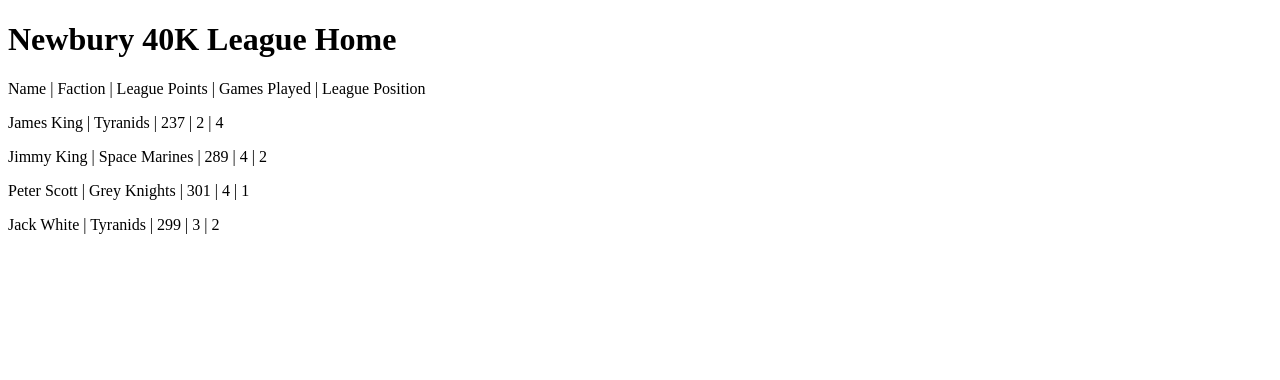
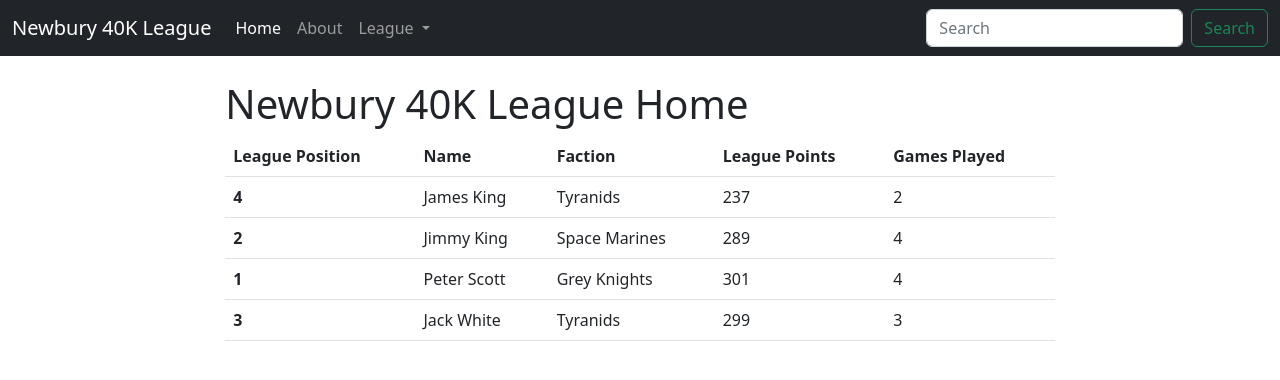
Before and after one commit to P1G30N17/newbury-40K-league-2, a Django app: page / in a window 1280 px wide. Shown: the top 380 px of the page. Run offline with Django 3.2, Linux system fonts and the light colour scheme.

Commit message:
Added navbar links and styling, Added bootstrap styling to league table.

```diff
--- a/league/templates/league/base.html
+++ b/league/templates/league/base.html
@@ -1,16 +1,70 @@
 <!DOCTYPE html>
 <html lang="en">
+
 <head>
     <meta charset="UTF-8">
     <meta name="viewport" content="width=device-width, initial-scale=1.0">
+    <link href="https://cdn.jsdelivr.net/npm/bootstrap@5.2.3/dist/css/bootstrap.min.css" rel="stylesheet"
+        integrity="sha384-rbsA2VBKQhggwzxH7pPCaAqO46MgnOM80zW1RWuH61DGLwZJEdK2Kadq2F9CUG65" crossorigin="anonymous">
     {% if title %}
     <title>{{title}}</title>
     {% else %}
     <title>Newbury 40K League</title>
     {% endif %}
 </head>
+
 <body>
-    {% block content %}
-    {% endblock content %}
+    <nav class="navbar navbar-expand-lg navbar-dark bg-dark">
+        <div class="container-fluid">
+            <a class="navbar-brand" href="{% url 'home' %}">Newbury 40K League</a>
+            <button class="navbar-toggler" type="button" data-bs-toggle="collapse"
+                data-bs-target="#navbarSupportedContent" aria-controls="navbarSupportedContent" aria-expanded="false"
+                aria-label="Toggle navigation">
+                <span class="navbar-toggler-icon"></span>
+            </button>
+            <div class="collapse navbar-collapse" id="navbarSupportedContent">
+                <ul class="navbar-nav me-auto mb-2 mb-lg-0">
+                    <li class="nav-item">
+                        <a class="nav-link active" aria-current="page" href="{% url 'home' %}">Home</a>
+                    </li>
+                    <li class="nav-item">
+                        <a class="nav-link" href="{% url 'about' %}">About</a>
+                    </li>
+                    <li class="nav-item dropdown">
+                        <a class="nav-link dropdown-toggle" href="#" role="button" data-bs-toggle="dropdown"
+                            aria-expanded="false">
+                            League
+                        </a>
+                        <ul class="dropdown-menu">
+                            <li><a class="dropdown-item" href="#">Action</a></li>
+                            <li><a class="dropdown-item" href="#">Another action</a></li>
+                            <li>
+                                <hr class="dropdown-divider">
+                            </li>
+                            <li><a class="dropdown-item" href="#">Something else here</a></li>
+                        </ul>
+                    </li>
+                </ul>
+                <form class="d-flex" role="search">
+                    <input class="form-control me-2" type="search" placeholder="Search" aria-label="Search">
+                    <button class="btn btn-outline-success" type="submit">Search</button>
+                </form>
+            </div>
+        </div>
+    </nav>
+
+    <div class="container col-8 mt-4">
+        {% block content %}
+        {% endblock content %}
+    </div>
+
+    <script src="https://cdn.jsdelivr.net/npm/@popperjs/core@2.11.6/dist/umd/popper.min.js"
+        integrity="sha384-oBqDVmMz9ATKxIep9tiCxS/Z9fNfEXiDAYTujMAeBAsjFuCZSmKbSSUnQlmh/jp3" crossorigin="anonymous">
+    </script>
+    <script src="https://cdn.jsdelivr.net/npm/bootstrap@5.2.3/dist/js/bootstrap.min.js"
+        integrity="sha384-cuYeSxntonz0PPNlHhBs68uyIAVpIIOZZ5JqeqvYYIcEL727kskC66kF92t6Xl2V" crossorigin="anonymous">
+    </script>
+
 </body>
+
 </html>
--- a/league/templates/league/home.html
+++ b/league/templates/league/home.html
@@ -2,9 +2,28 @@
 <!-- -->
 {% block content %}
 <h1>Newbury 40K League Home</h1>
-<p>Name | Faction | League Points | Games Played | League Position</p>
-{% for player in players %}
-<p>{{ player.name }} | {{ player.faction }} | {{ player.league_points }} | {{ player.games_played }} |
-    {{ player.league_position }}</p>
-{% endfor %}
+
+    <table class="table">
+        <thead>
+          <tr>
+            <th scope="col">League Position</th>
+            <th scope="col">Name</th>
+            <th scope="col">Faction</th>
+            <th scope="col">League Points</th>
+            <th scope="col">Games Played</th>
+          </tr>
+        </thead>
+        {% for player in players %}
+        <tbody>
+          <tr>
+            <th scope="row">{{ player.league_position }}</th>
+            <td>{{ player.name }}</td>
+            <td>{{ player.faction }}</td>
+            <td>{{ player.league_points }}</td>
+            <td>{{ player.games_played }}</td>
+          </tr>
+        </tbody>
+        {% endfor %}
+      </table>
+
 {% endblock content %}
--- a/league/views.py
+++ b/league/views.py
@@ -27,7 +27,7 @@
         'faction': 'Tyranids',
         'league_points': '299',
         'games_played': '3',
-        'league_position': '2'
+        'league_position': '3'
     },
 ]
 
```
